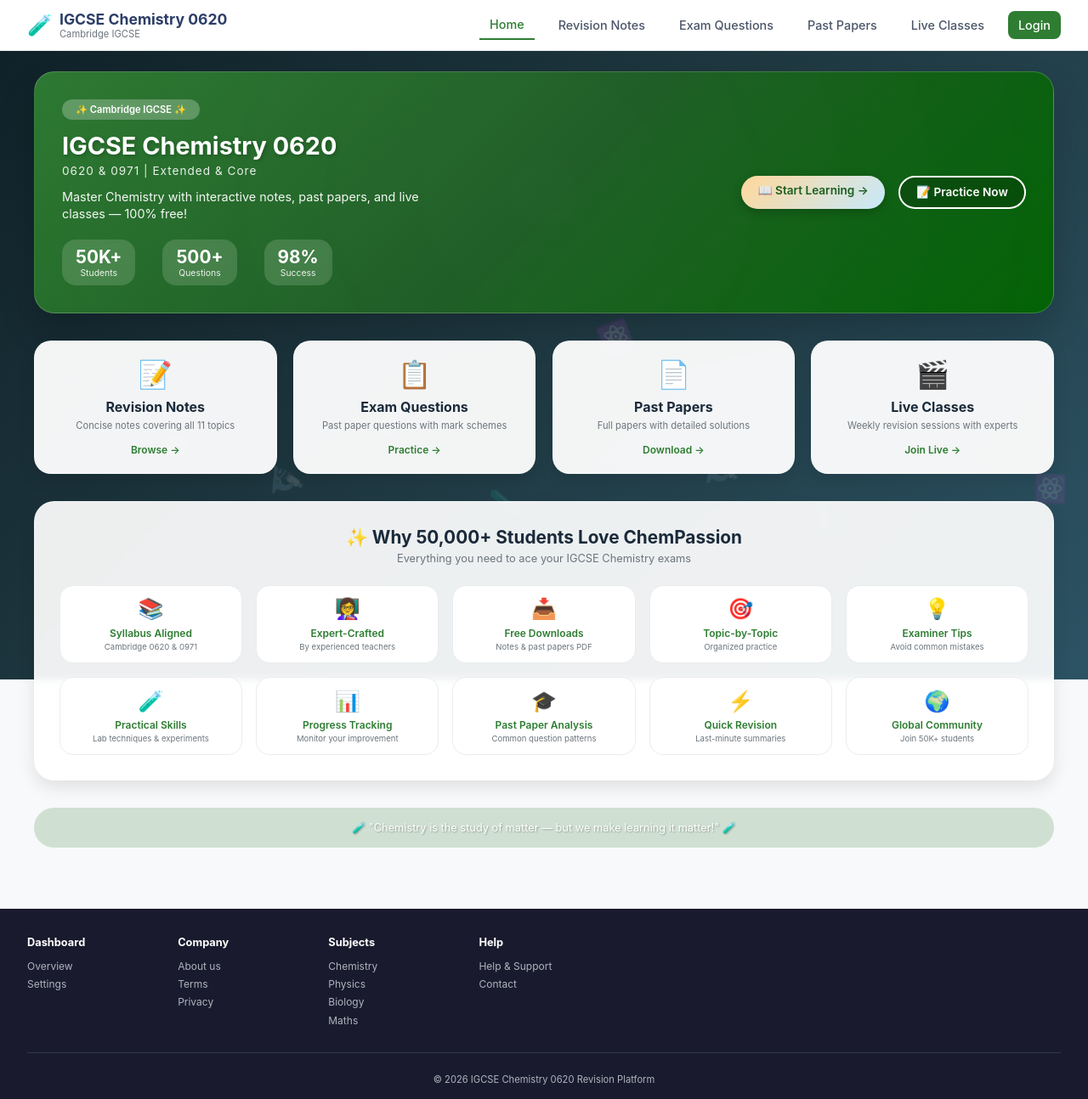
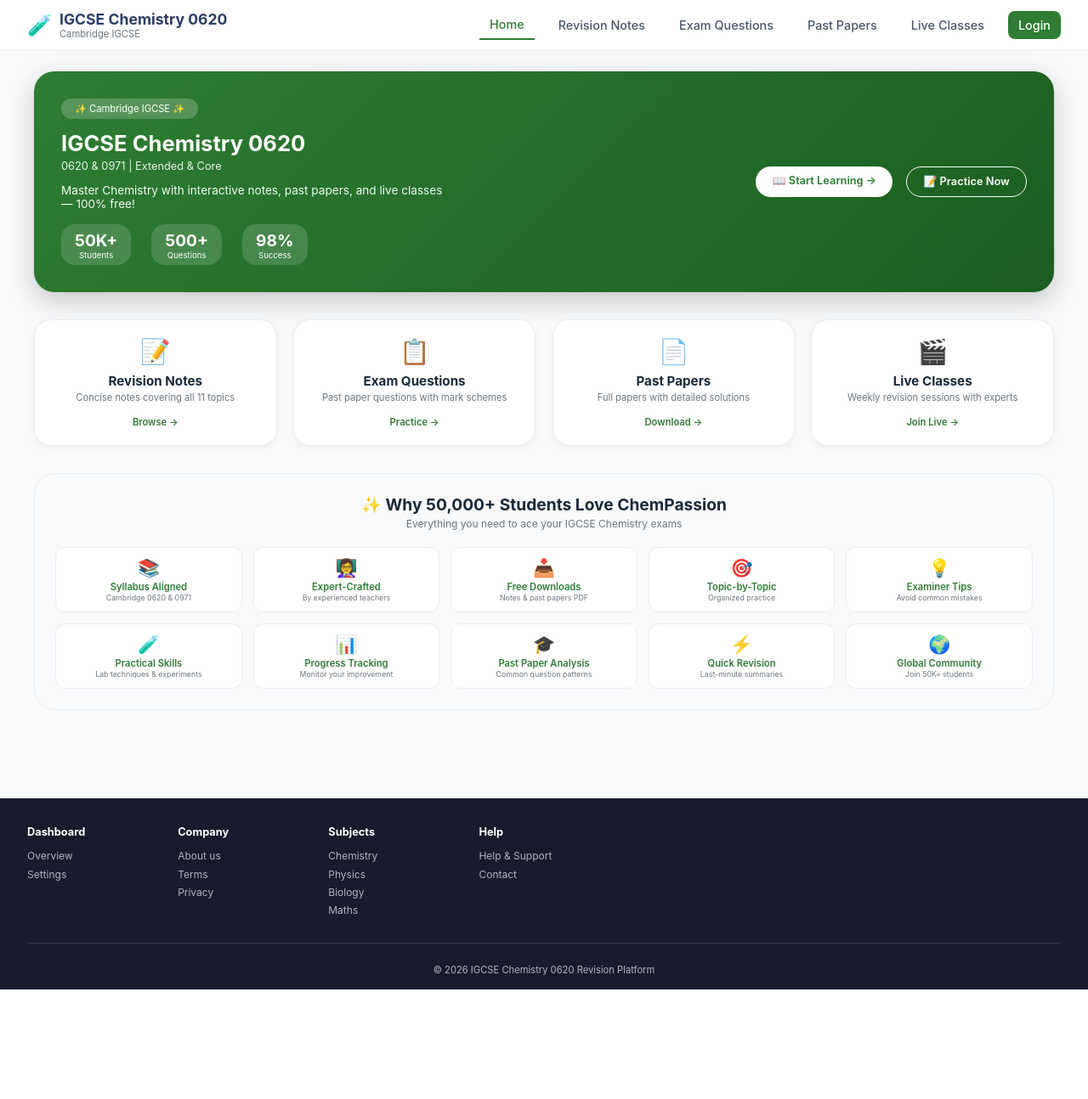
Before and after one commit to haseebahmad89000/Chempassion, a Django app: page / in a window 1280 px wide. Shown: the whole page at 85% size. After the commit the page ends 1165 px from the top, so only its background shows below. Run offline with Django 5.2, Linux system fonts and the light colour scheme.

Commit message:
Fixed homepage - removed animations, clean design

```diff
--- a/pastpapers/templates/pastpapers/home.html
+++ b/pastpapers/templates/pastpapers/home.html
@@ -3,7 +3,6 @@
 {% block title %}Home{% endblock %}
 
 {% block sidebar %}
-<!-- No sidebar on homepage -->
 {% endblock %}
 
 {% block content %}
@@ -11,39 +10,10 @@
     .home-container {
         max-width: 1200px;
         margin: 0 auto;
-        position: relative;
-        z-index: 2;
     }
 
-    /* Animated Background */
-    .animated-bg {
-        position: fixed;
-        top: 0;
-        left: 0;
-        width: 100%;
-        height: 100%;
-        z-index: 0;
-        overflow: hidden;
-        background: linear-gradient(135deg, #0f2027, #203a43, #2c5364);
-    }
-
-    .floating-molecule {
-        position: absolute;
-        font-size: 2rem;
-        opacity: 0.1;
-        animation: float 20s infinite linear;
-        pointer-events: none;
-    }
-
-    @keyframes float {
-        0% { transform: translateY(100vh) rotate(0deg); opacity: 0.1; }
-        100% { transform: translateY(-20vh) rotate(360deg); opacity: 0.3; }
-    }
-
-    /* Hero Section with Gradient */
     .hero-gradient {
-        background: linear-gradient(135deg, rgba(46,125,50,0.95) 0%, rgba(27,94,32,0.95) 50%, rgba(0,100,0,0.95) 100%);
-        backdrop-filter: blur(2px);
+        background: linear-gradient(135deg, #2e7d32 0%, #1b5e20 100%);
         border-radius: 24px;
         padding: 2rem;
         margin-bottom: 2rem;
@@ -53,97 +23,64 @@
         align-items: center;
         flex-wrap: wrap;
         gap: 1.5rem;
-        border: 1px solid rgba(255,255,255,0.2);
-        box-shadow: 0 20px 40px rgba(0,0,0,0.2);
-        position: relative;
-        overflow: hidden;
-    }
-
-    .hero-gradient::before {
-        content: "";
-        position: absolute;
-        top: -50%;
-        left: -50%;
-        width: 200%;
-        height: 200%;
-        background: radial-gradient(circle, rgba(255,255,255,0.1) 0%, transparent 70%);
-        animation: pulse 8s infinite;
-        pointer-events: none;
-    }
-
-    @keyframes pulse {
-        0% { transform: scale(1); opacity: 0.3; }
-        50% { transform: scale(1.5); opacity: 0.6; }
-        100% { transform: scale(1); opacity: 0.3; }
+        box-shadow: 0 10px 30px rgba(0,0,0,0.2);
     }
 
     .hero-left {
         flex: 2;
-        position: relative;
-        z-index: 2;
     }
 
     .hero-badge {
         display: inline-block;
-        background: rgba(255,255,255,0.25);
-        backdrop-filter: blur(4px);
+        background: rgba(255,255,255,0.2);
         padding: 0.3rem 1rem;
         border-radius: 30px;
         font-size: 0.7rem;
         margin-bottom: 0.8rem;
-        font-weight: 600;
     }
 
     .hero-left h1 {
-        font-size: 1.8rem;
+        font-size: 1.6rem;
         margin-bottom: 0.3rem;
-        text-shadow: 2px 2px 4px rgba(0,0,0,0.2);
     }
 
     .hero-left .exam-code {
-        font-size: 0.85rem;
+        font-size: 0.8rem;
         opacity: 0.9;
         margin-bottom: 0.8rem;
-        letter-spacing: 1px;
     }
 
     .hero-left p {
-        font-size: 0.9rem;
+        font-size: 0.85rem;
         opacity: 0.95;
         max-width: 450px;
-        line-height: 1.4;
     }
 
     .hero-stats {
         display: flex;
-        gap: 2rem;
-        margin-top: 1.2rem;
+        gap: 1.5rem;
+        margin-top: 1rem;
     }
 
     .hero-stat {
         text-align: center;
         background: rgba(255,255,255,0.15);
-        backdrop-filter: blur(4px);
-        padding: 0.5rem 1rem;
+        padding: 0.4rem 1rem;
         border-radius: 16px;
-        min-width: 80px;
     }
 
     .hero-stat .number {
-        font-size: 1.3rem;
+        font-size: 1.2rem;
         font-weight: bold;
     }
 
     .hero-stat .label {
-        font-size: 0.65rem;
-        opacity: 0.9;
+        font-size: 0.6rem;
     }
 
     .hero-right {
         flex: 1;
         text-align: right;
-        position: relative;
-        z-index: 2;
     }
 
     .hero-buttons {
@@ -153,43 +90,39 @@
     }
 
     .btn-gradient {
-        background: linear-gradient(135deg, #ffd89b, #c7e9fb);
-        color: #1b5e20;
+        background: white;
+        color: #2e7d32;
         padding: 0.6rem 1.2rem;
         border-radius: 40px;
         text-decoration: none;
-        font-size: 0.85rem;
+        font-size: 0.8rem;
         font-weight: 600;
-        transition: all 0.3s;
+        transition: all 0.2s;
         display: inline-block;
+    }
+
+    .btn-gradient:hover {
+        transform: translateY(-2px);
         box-shadow: 0 4px 12px rgba(0,0,0,0.2);
     }
 
-    .btn-gradient:hover {
-        transform: translateY(-3px);
-        box-shadow: 0 8px 20px rgba(0,0,0,0.3);
-    }
-
     .btn-outline-light {
-        border: 2px solid white;
+        border: 1px solid white;
         color: white;
         padding: 0.6rem 1.2rem;
         border-radius: 40px;
         text-decoration: none;
-        font-size: 0.85rem;
+        font-size: 0.8rem;
         font-weight: 600;
-        transition: all 0.3s;
+        transition: all 0.2s;
         display: inline-block;
-        background: rgba(0,0,0,0.2);
     }
 
     .btn-outline-light:hover {
         background: white;
-        color: #1b5e20;
-        transform: translateY(-3px);
+        color: #2e7d32;
     }
 
-    /* Features Grid */
     .features-grid {
         display: grid;
         grid-template-columns: repeat(4, 1fr);
@@ -198,31 +131,29 @@
     }
 
     .feature-card {
-        background: rgba(255,255,255,0.95);
-        backdrop-filter: blur(4px);
+        background: white;
         border-radius: 20px;
         padding: 1.2rem;
         text-align: center;
-        transition: all 0.3s;
-        border: 1px solid rgba(255,255,255,0.3);
-        box-shadow: 0 8px 20px rgba(0,0,0,0.1);
+        transition: all 0.2s;
+        border: 1px solid #e9ecef;
+        box-shadow: 0 2px 8px rgba(0,0,0,0.05);
     }
 
     .feature-card:hover {
-        transform: translateY(-5px);
-        background: white;
-        box-shadow: 0 15px 30px rgba(0,0,0,0.2);
+        transform: translateY(-3px);
         border-color: #2e7d32;
+        box-shadow: 0 8px 20px rgba(46,125,50,0.1);
     }
 
     .feature-icon {
-        font-size: 2rem;
-        margin-bottom: 0.6rem;
+        font-size: 1.8rem;
+        margin-bottom: 0.5rem;
     }
 
     .feature-card h3 {
-        font-size: 1rem;
-        margin-bottom: 0.3rem;
+        font-size: 0.95rem;
+        margin-bottom: 0.2rem;
         color: #1a2a3a;
     }
 
@@ -235,89 +166,67 @@
     .feature-link {
         color: #2e7d32;
         text-decoration: none;
-        font-size: 0.75rem;
+        font-size: 0.7rem;
         font-weight: 600;
     }
 
-    /* Specialities Section */
     .specialities-section {
-        background: rgba(255,255,255,0.92);
-        backdrop-filter: blur(4px);
+        background: #f8f9fa;
         border-radius: 24px;
-        padding: 1.8rem;
+        padding: 1.5rem;
         margin-bottom: 2rem;
-        border: 1px solid rgba(255,255,255,0.3);
-        box-shadow: 0 8px 20px rgba(0,0,0,0.1);
+        border: 1px solid #e9ecef;
     }
 
     .specialities-header {
         text-align: center;
-        margin-bottom: 1.5rem;
+        margin-bottom: 1.2rem;
     }
 
     .specialities-header h2 {
-        font-size: 1.3rem;
+        font-size: 1.2rem;
         color: #1a2a3a;
-        margin-bottom: 0.3rem;
+        margin-bottom: 0.2rem;
     }
 
     .specialities-header p {
-        font-size: 0.8rem;
+        font-size: 0.75rem;
         color: #6c757d;
     }
 
     .specialities-grid {
         display: grid;
         grid-template-columns: repeat(5, 1fr);
-        gap: 1rem;
+        gap: 0.8rem;
         text-align: center;
     }
 
     .speciality-item {
         background: white;
-        padding: 0.8rem 0.5rem;
-        border-radius: 16px;
-        transition: all 0.3s;
+        padding: 0.7rem 0.3rem;
+        border-radius: 12px;
+        transition: all 0.2s;
         border: 1px solid #e9ecef;
     }
 
     .speciality-item:hover {
-        transform: translateY(-3px);
         border-color: #2e7d32;
-        box-shadow: 0 8px 20px rgba(46,125,50,0.15);
     }
 
     .speciality-icon {
-        font-size: 1.5rem;
-        margin-bottom: 0.4rem;
+        font-size: 1.3rem;
+        margin-bottom: 0.2rem;
     }
 
     .speciality-title {
-        font-size: 0.75rem;
+        font-size: 0.7rem;
         font-weight: 600;
         color: #2e7d32;
-        margin-bottom: 0.2rem;
     }
 
     .speciality-desc {
-        font-size: 0.6rem;
+        font-size: 0.55rem;
         color: #6c757d;
-    }
-
-    /* Chemistry Quote */
-    .chemistry-quote {
-        text-align: center;
-        padding: 1rem;
-        background: rgba(46,125,50,0.2);
-        backdrop-filter: blur(4px);
-        border-radius: 40px;
-        margin-top: 1rem;
-    }
-
-    .chemistry-quote p {
-        font-size: 0.8rem;
-        color: white;
-        text-shadow: 1px 1px 2px rgba(0,0,0,0.3);
     }
 
     @media (max-width: 768px) {
@@ -346,22 +255,8 @@
     }
 </style>
 
-<!-- Animated Background with Molecules -->
-<div class="animated-bg">
-    <div class="floating-molecule" style="left: 5%; animation-duration: 18s;">🧪</div>
-    <div class="floating-molecule" style="left: 15%; animation-duration: 22s; font-size: 1.5rem;">⚛️</div>
-    <div class="floating-molecule" style="left: 25%; animation-duration: 25s;">🔬</div>
-    <div class="floating-molecule" style="left: 35%; animation-duration: 20s;">🧫</div>
-    <div class="floating-molecule" style="left: 45%; animation-duration: 28s;">🧪</div>
-    <div class="floating-molecule" style="left: 55%; animation-duration: 15s;">⚛️</div>
-    <div class="floating-molecule" style="left: 65%; animation-duration: 24s;">🔬</div>
-    <div class="floating-molecule" style="left: 75%; animation-duration: 30s;">🧫</div>
-    <div class="floating-molecule" style="left: 85%; animation-duration: 19s;">🧪</div>
-    <div class="floating-molecule" style="left: 95%; animation-duration: 26s;">⚛️</div>
-</div>
-
 <div class="home-container">
-    <!-- Gradient Hero Section -->
+    <!-- Hero Section -->
     <div class="hero-gradient">
         <div class="hero-left">
             <div class="hero-badge">✨ Cambridge IGCSE ✨</div>
@@ -478,10 +373,5 @@
             </div>
         </div>
     </div>
-
-    <!-- Chemistry Quote -->
-    <div class="chemistry-quote">
-        <p>🧪 "Chemistry is the study of matter — but we make learning it matter!" 🧪</p>
-    </div>
 </div>
 {% endblock %}
```
